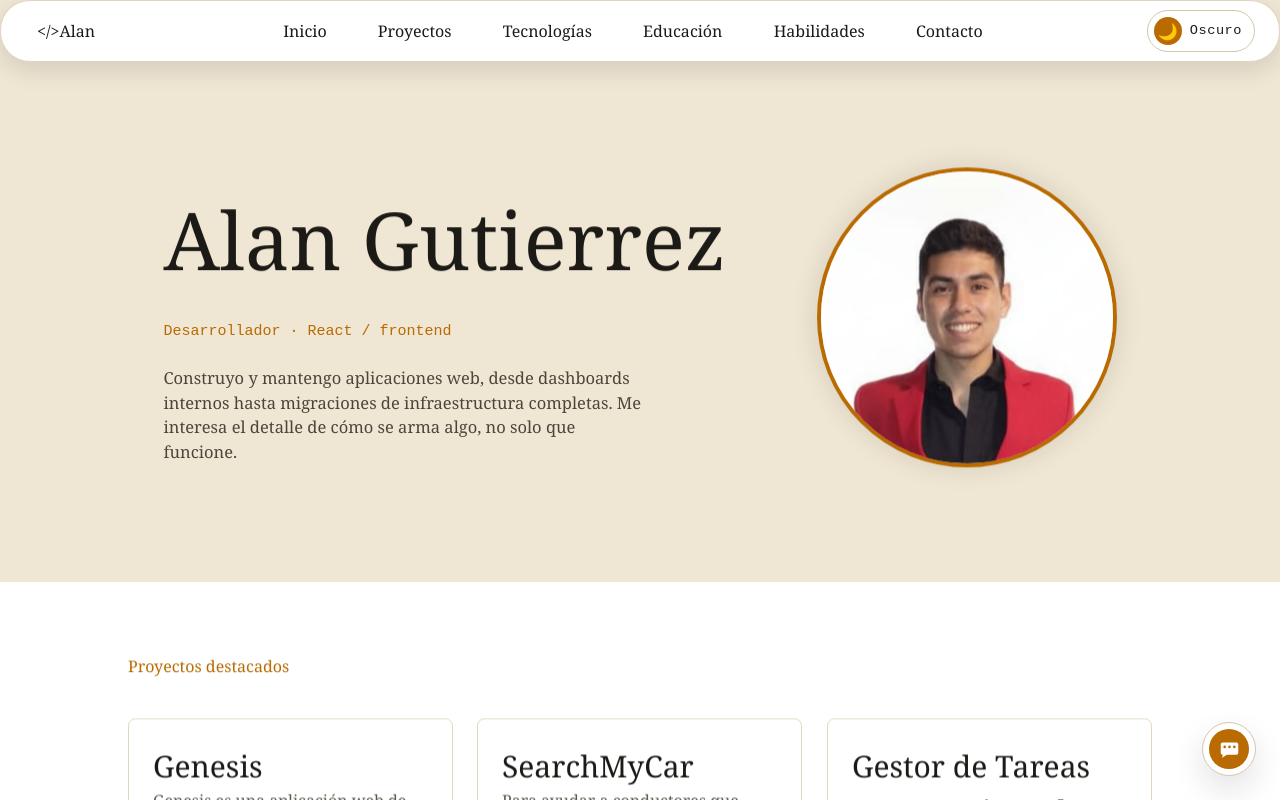
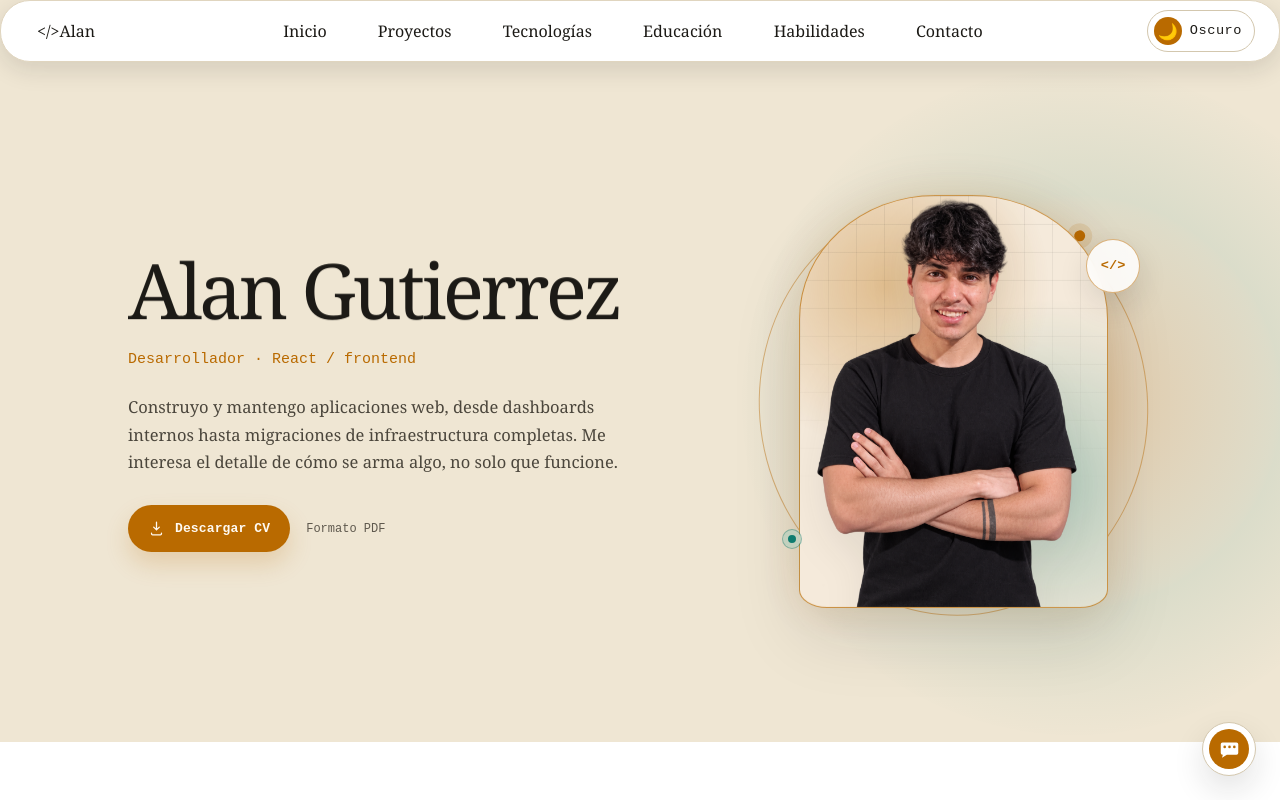
Before and after one commit to AlanG-z/Porfolio, a React (Vite) app: page / in a window 1280 px wide. Shown: the top 800 px of the page. Built offline with nearby package versions, Linux system fonts and the light colour scheme.

Commit message:
Creo que ahora si

```diff
--- a/src/components/SobreMi.jsx
+++ b/src/components/SobreMi.jsx
@@ -1,5 +1,5 @@
 import '../styles/Seccion1.css'
-import profileImage from '../assets/perfil2.png'
+import profileImage from '../assets/Perfil.png'
 import Reveal from './Reveal'
 
 function SobreMi() {
@@ -12,8 +12,37 @@ function SobreMi() {
                     hasta migraciones de infraestructura completas. Me interesa el
                     detalle de cómo se arma algo, no solo que funcione.</p>
 
+                <div className="hero-actions">
+                    <a
+                        className="cv-download"
+                        href="/Alan-Gutierrez-CV.pdf"
+                        download="Alan-Gutierrez-CV.pdf"
+                    >
+                        <svg viewBox="0 0 24 24" aria-hidden="true">
+                            <path d="M12 3v11m0 0 4-4m-4 4-4-4M5 18.5v1A1.5 1.5 0 0 0 6.5 21h11a1.5 1.5 0 0 0 1.5-1.5v-1" />
+                        </svg>
+                        <span>Descargar CV</span>
+                    </a>
+                    <span className="hero-actions-note">Formato PDF</span>
+                </div>
+
             </div>
-            <img src={profileImage} alt="Retrato de Alan Gutierrez" />
+
+            <div className="profile-portrait">
+                <span className="profile-portrait__orbit" aria-hidden="true" />
+                <div className="profile-portrait__frame">
+                    <img
+                        src={profileImage}
+                        alt="Retrato de Alan Gutierrez"
+                        width="1086"
+                        height="1448"
+                    />
+                </div>
+                <span className="profile-portrait__code" aria-hidden="true">
+                    &lt;/&gt;
+                </span>
+                <span className="profile-portrait__dot" aria-hidden="true" />
+            </div>
 
         </Reveal>
     );
--- a/src/styles/Seccion1.css
+++ b/src/styles/Seccion1.css
@@ -1,74 +1,279 @@
-.perfil{
-  min-height: 520px;
-  padding: 80px 10%;
-    display: flex;
+.perfil {
+  position: relative;
+  isolation: isolate;
+  min-height: 680px;
+  padding: clamp(72px, 9vw, 120px) clamp(24px, 10vw, 140px);
+  display: grid;
+  grid-template-columns: minmax(0, 1.15fr) minmax(320px, 0.85fr);
   align-items: center;
-    justify-content: space-around;
-    gap: 20px;
+  gap: clamp(48px, 7vw, 100px);
+  overflow: hidden;
   background: var(--bg-hero);
   color: var(--text-main);
 }
 
-.perfil img{
-    width: 300px;
-    height: 300px;
+.perfil::before {
+  content: '';
+  position: absolute;
+  z-index: -1;
+  top: 50%;
+  right: clamp(-170px, -10vw, -80px);
+  width: min(52vw, 680px);
+  aspect-ratio: 1;
   border-radius: 50%;
-    object-fit: cover;
-    border: 4px solid var(--accent);
-    box-shadow: 0 0 28px var(--shadow);
+  background: radial-gradient(
+    circle,
+    color-mix(in srgb, var(--accent) 24%, transparent) 0%,
+    color-mix(in srgb, var(--accent-2) 9%, transparent) 44%,
+    transparent 72%
+  );
+  transform: translateY(-50%);
+  pointer-events: none;
 }
 
-.info{
-    max-width: 600px;
+.profile-portrait {
+  position: relative;
+  width: min(100%, 460px);
+  aspect-ratio: 1 / 1.08;
+  display: grid;
+  place-items: center;
+  justify-self: center;
+  isolation: isolate;
 }
 
-.Titulo{
-  margin: 0;
-  font-size: clamp(2.5rem, 7vw, 5rem);
-}
-.perfil p{
-  width: min(100%, 600px);
-}
-.role{
-    font-family:'IBM Plex Mono', monospace;
-    color: var(--accent);
-    font-size:15px;
-    margin-top:22px;
+.profile-portrait__orbit {
+  position: absolute;
+  inset: 2% 1% 0;
+  border: 1px solid color-mix(in srgb, var(--accent) 44%, transparent);
+  border-radius: 50%;
+  transform: rotate(-7deg);
+  pointer-events: none;
 }
 
-  .pitch{
-    max-width:52ch;
-    margin-top:22px;
-    color: var(--text-soft);
-    font-size:16.5px;
+.profile-portrait__orbit::before {
+  content: '';
+  position: absolute;
+  top: 12%;
+  right: 11%;
+  width: 11px;
+  aspect-ratio: 1;
+  border-radius: 50%;
+  background: var(--accent);
+  box-shadow: 0 0 0 7px color-mix(in srgb, var(--accent) 14%, transparent);
 }
 
-  .contact-row{
-    margin-top:36px;
-    display:flex;
-    gap:22px;
-    font-family:'IBM Plex Mono', monospace;
-    font-size:13.5px;
+.profile-portrait__frame {
+  position: relative;
+  z-index: 1;
+  width: min(78%, 350px);
+  aspect-ratio: 3 / 4;
+  overflow: hidden;
+  display: flex;
+  align-items: flex-end;
+  border: 1px solid color-mix(in srgb, var(--accent) 68%, transparent);
+  border-radius: 44% 44% 28px 28px / 30% 30% 18px 18px;
+  background:
+    radial-gradient(circle at 28% 22%, color-mix(in srgb, var(--accent) 35%, transparent), transparent 42%),
+    radial-gradient(circle at 82% 70%, color-mix(in srgb, var(--accent-2) 28%, transparent), transparent 48%),
+    color-mix(in srgb, var(--bg-section) 86%, var(--accent));
+  box-shadow:
+    0 28px 70px var(--shadow),
+    0 0 45px color-mix(in srgb, var(--accent) 16%, transparent);
 }
 
-  .contact-row a{
+.profile-portrait__frame::before {
+  content: '';
+  position: absolute;
+  inset: 0;
+  background-image:
+    linear-gradient(color-mix(in srgb, var(--text-main) 7%, transparent) 1px, transparent 1px),
+    linear-gradient(90deg, color-mix(in srgb, var(--text-main) 7%, transparent) 1px, transparent 1px);
+  background-size: 28px 28px;
+  mask-image: linear-gradient(to bottom, black, transparent 72%);
+  pointer-events: none;
+}
+
+.profile-portrait__frame img {
+  position: relative;
+  z-index: 1;
+  display: block;
+  width: 100%;
+  height: 100%;
+  object-fit: cover;
+  object-position: center top;
+  filter: drop-shadow(0 18px 18px color-mix(in srgb, var(--shadow) 65%, transparent));
+}
+
+.profile-portrait__code {
+  position: absolute;
+  z-index: 2;
+  top: 12%;
+  right: 3%;
+  width: 54px;
+  aspect-ratio: 1;
+  display: grid;
+  place-items: center;
+  border: 1px solid color-mix(in srgb, var(--accent) 50%, transparent);
+  border-radius: 50%;
+  background: color-mix(in srgb, var(--bg-section) 86%, transparent);
+  color: var(--accent);
+  font-family: 'IBM Plex Mono', monospace;
+  font-size: 0.85rem;
+  font-weight: 700;
+  box-shadow: 0 12px 30px var(--shadow);
+  backdrop-filter: blur(8px);
+}
+
+.profile-portrait__dot {
+  position: absolute;
+  z-index: 2;
+  left: 7%;
+  bottom: 16%;
+  width: 18px;
+  aspect-ratio: 1;
+  border: 5px solid color-mix(in srgb, var(--bg-hero) 80%, transparent);
+  border-radius: 50%;
+  background: var(--accent-2);
+  box-shadow: 0 0 0 1px color-mix(in srgb, var(--accent-2) 45%, transparent);
+}
+
+.info {
+  max-width: 640px;
+}
+
+.Titulo {
+  margin: 0;
+  font-size: clamp(2.7rem, 6vw, 5.25rem);
+  line-height: 0.98;
+  letter-spacing: -0.045em;
+  text-wrap: balance;
+}
+
+.perfil p {
+  width: min(100%, 620px);
+}
+
+.role {
+  margin-top: 22px;
+  color: var(--accent);
+  font-family: 'IBM Plex Mono', monospace;
+  font-size: 15px;
+}
+
+.pitch {
+  max-width: 54ch;
+  margin-top: 22px;
+  color: var(--text-soft);
+  font-size: 16.5px;
+  line-height: 1.65;
+}
+
+.hero-actions {
+  margin-top: 30px;
+  display: flex;
+  align-items: center;
+  flex-wrap: wrap;
+  gap: 16px;
+}
+
+.cv-download {
+  display: inline-flex;
+  align-items: center;
+  gap: 10px;
+  padding: 13px 19px;
+  border: 1px solid color-mix(in srgb, var(--accent) 75%, transparent);
+  border-radius: 999px;
+  background: var(--accent);
+  color: #fffaf2;
+  font-family: 'IBM Plex Mono', monospace;
+  font-size: 13px;
+  font-weight: 600;
+  letter-spacing: 0.01em;
+  text-decoration: none;
+  box-shadow: 0 12px 24px color-mix(in srgb, var(--accent) 20%, transparent);
+  transition: background-color 180ms ease, border-color 180ms ease, box-shadow 180ms ease, transform 180ms ease;
+}
+
+.cv-download svg {
+  width: 17px;
+  height: 17px;
+  fill: none;
+  stroke: currentColor;
+  stroke-linecap: round;
+  stroke-linejoin: round;
+  stroke-width: 1.8;
+}
+
+.cv-download:hover {
+  border-color: var(--accent-hover);
+  background: var(--accent-hover);
+  box-shadow: 0 15px 28px color-mix(in srgb, var(--accent) 30%, transparent);
+  transform: translateY(-2px);
+}
+
+.cv-download:focus-visible {
+  outline: 3px solid color-mix(in srgb, var(--accent-2) 65%, transparent);
+  outline-offset: 4px;
+}
+
+.hero-actions-note {
+  color: var(--text-muted);
+  font-family: 'IBM Plex Mono', monospace;
+  font-size: 12px;
+}
+
+.contact-row {
+  margin-top: 36px;
+  display: flex;
+  gap: 22px;
+  font-family: 'IBM Plex Mono', monospace;
+  font-size: 13.5px;
+}
+
+.contact-row a {
   color: var(--accent-2);
-    text-decoration:none;
-    border-bottom:1px solid transparent;
+  text-decoration: none;
+  border-bottom: 1px solid transparent;
   transition: border-color 180ms ease, color 180ms ease, transform 180ms ease;
 }
-    .contact-row a:hover{ border-bottom-color: var(--accent-2); transform: translateY(-1px); }
 
-  @media (max-width: 700px) {
+.contact-row a:hover {
+  border-bottom-color: var(--accent-2);
+  transform: translateY(-1px);
+}
+
+@media (max-width: 900px) {
   .perfil {
-      padding: 56px 8%;
-      flex-direction: column-reverse;
+    min-height: auto;
+    grid-template-columns: minmax(0, 1fr);
+    gap: 52px;
+    padding: 72px clamp(24px, 8vw, 72px) 84px;
     text-align: center;
   }
 
-    .perfil img {
-      width: 220px;
-      height: 220px;
+  .perfil::before {
+    top: 24%;
+    right: 50%;
+    width: min(92vw, 620px);
+    transform: translate(50%, -50%);
+  }
+
+  .profile-portrait {
+    order: -1;
+    width: min(90%, 430px);
+  }
+
+  .info {
+    width: 100%;
+    margin-inline: auto;
+  }
+
+  .pitch {
+    margin-inline: auto;
+  }
+
+  .hero-actions {
+    justify-content: center;
   }
 
   .contact-row {
@@ -76,3 +281,30 @@
     justify-content: center;
   }
 }
+
+@media (max-width: 520px) {
+  .perfil {
+    gap: 42px;
+    padding: 48px 20px 64px;
+  }
+
+  .profile-portrait {
+    width: min(100%, 320px);
+  }
+
+  .profile-portrait__frame {
+    width: min(80%, 300px);
+  }
+
+  .profile-portrait__code {
+    width: 48px;
+  }
+
+  .Titulo {
+    font-size: clamp(2.45rem, 13vw, 3.4rem);
+  }
+
+  .pitch {
+    font-size: 1rem;
+  }
+}
--- a/src/styles/effects.css
+++ b/src/styles/effects.css
@@ -53,13 +53,26 @@
   50% { background-position: 100% 50%; }
 }
 
-.perfil img {
-  animation: floaty 5s ease-in-out infinite;
-  transition: transform 0.3s ease, box-shadow 0.3s ease, border-color 0.3s ease;
+.profile-portrait__frame {
+  animation: floaty 6s ease-in-out infinite;
+  transition: box-shadow 0.3s ease, border-color 0.3s ease;
 }
 
-.perfil img:hover {
-  transform: scale(1.04) rotate(1deg);
+.profile-portrait__frame img {
+  transition: filter 0.3s ease, transform 0.3s ease;
+}
+
+@media (hover: hover) {
+  .profile-portrait__frame:hover {
+    border-color: var(--accent);
+    box-shadow:
+      0 34px 80px var(--shadow),
+      0 0 60px color-mix(in srgb, var(--accent) 25%, transparent);
+  }
+
+  .profile-portrait__frame:hover img {
+    transform: scale(1.015);
+  }
 }
 
 /* Títulos con entrada */
```
Also changed, not shown: src/assets/Perfil.png (added), 1 other file (tests, documents, lock files or other folders). Lines whose indentation alone changed are shown as unchanged.
